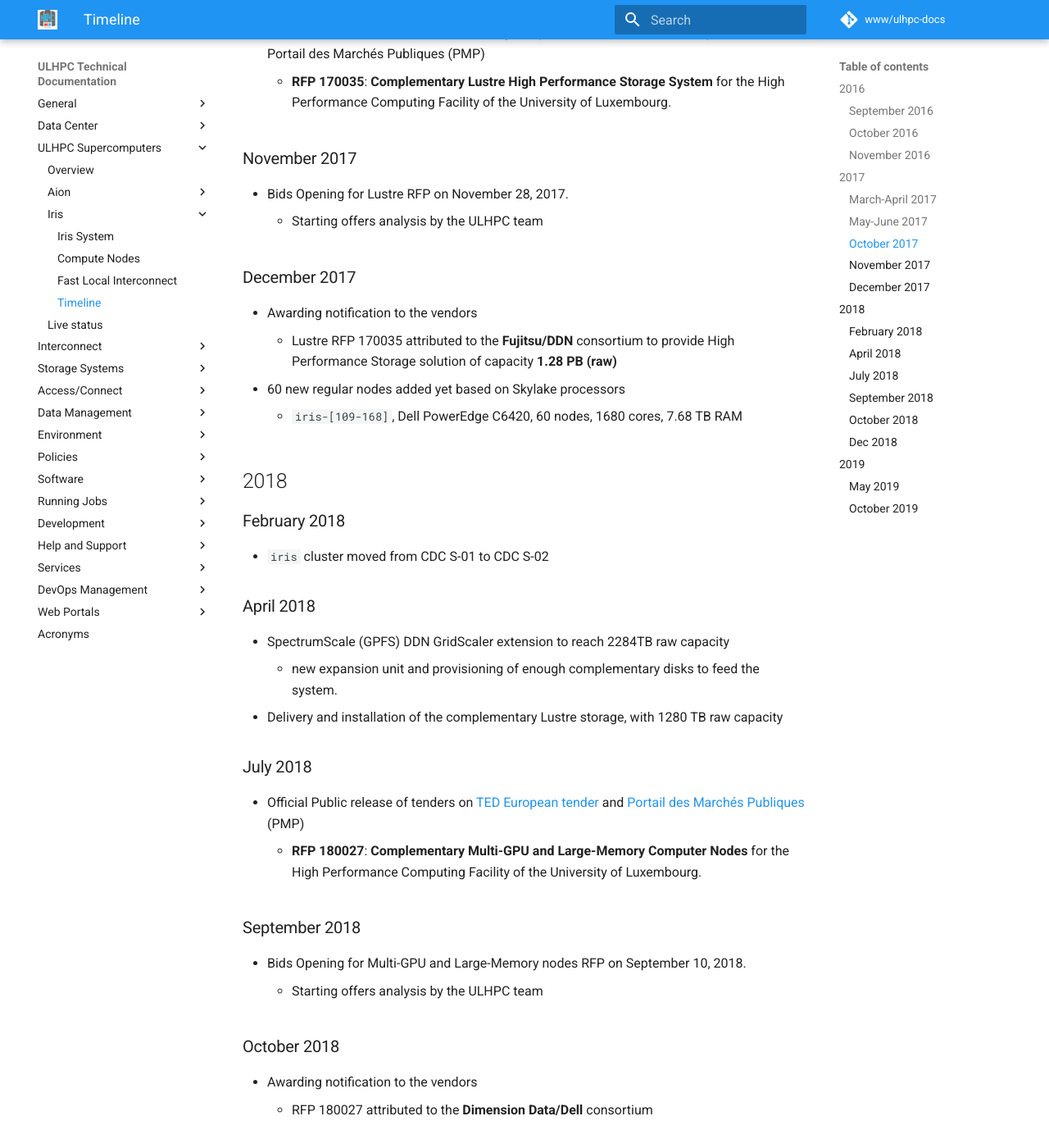
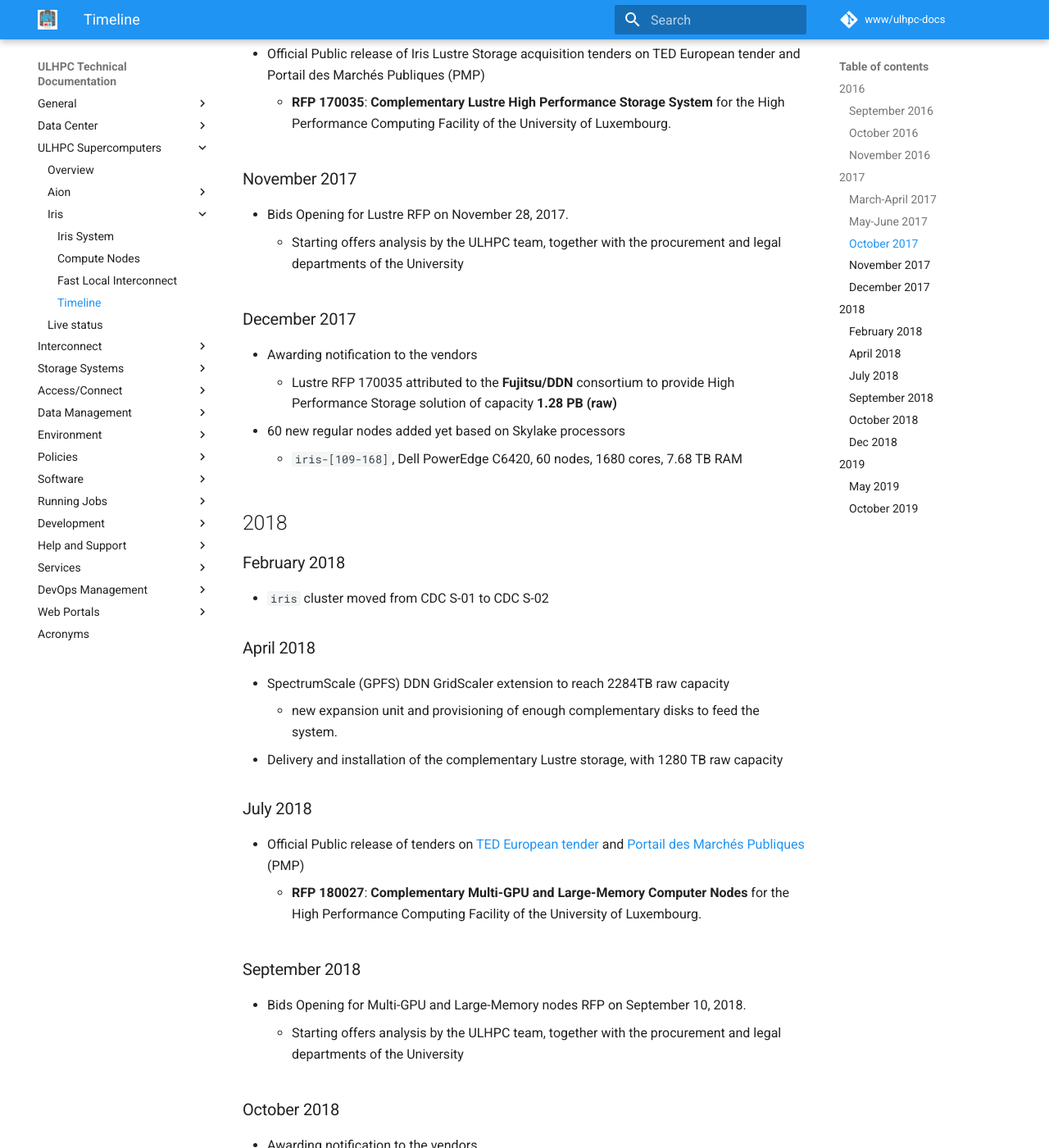
Before and after one commit to ULHPC/ulhpc-docs, an MkDocs documentation site: the page built from docs/systems/iris/timeline.md, in a window 1280 px wide and 1400 px high, scrolled down 1658 px. Shown: the whole window at 82% size. Built offline with MkDocs 1.6.1 and Material for MkDocs 9.7.7, drawn with Linux system fonts in a browser that asks for light colours; some of the changed text lies outside the part shown.

Commit message:
[systems] Aion timeline
Signed-off-by: Sebastien Varrette <Sebastien.Varrette@uni.lu>

```diff
--- a/docs/systems/iris/timeline.md
+++ b/docs/systems/iris/timeline.md
@@ -14,7 +14,7 @@ The **Iris** cluster exists since the beginning of 2017 as the flagship HPC supe
 ### October 2016
 
 * Bids Opening for both RFPs on October 12, 2016.
-    - Starting offers analysis by the ULHPC team
+    - Starting offers analysis by the ULHPC team, together with the procurement and legal departments of the University
 
 ### November 2016
 
@@ -50,7 +50,7 @@ Delivery and installation of the `iris` cluster composed of:
 ### November 2017
 
 * Bids Opening for Lustre RFP on November 28, 2017.
-    - Starting offers analysis by the ULHPC team
+    - Starting offers analysis by the ULHPC team, together with the procurement and legal departments of the University
 
 ### December 2017
 
@@ -80,7 +80,7 @@ Delivery and installation of the `iris` cluster composed of:
 ### September 2018
 
 * Bids Opening for Multi-GPU and Large-Memory nodes RFP on September 10, 2018.
-    - Starting offers analysis by the ULHPC team
+    - Starting offers analysis by the ULHPC team, together with the procurement and legal departments of the University
 
 ### October 2018
 
--- a/mkdocs.yml
+++ b/mkdocs.yml
@@ -21,7 +21,7 @@ nav:
       - Compute Nodes: 'systems/aion/compute.md'
       - Fast Local Interconnect: 'systems/aion/interconnect.md'
     #  - Storage:       'filesystems/index.md'
-      - Timeline:      'systems/iris/timeline.md'
+      - Timeline:      'systems/aion/timeline.md'
     - Iris:
       - Iris System:   'systems/iris/index.md'
       - Compute Nodes: 'systems/iris/compute.md'
```
Also changed, not shown: docs/systems/aion/timeline.md (added, +73 -0 lines).
